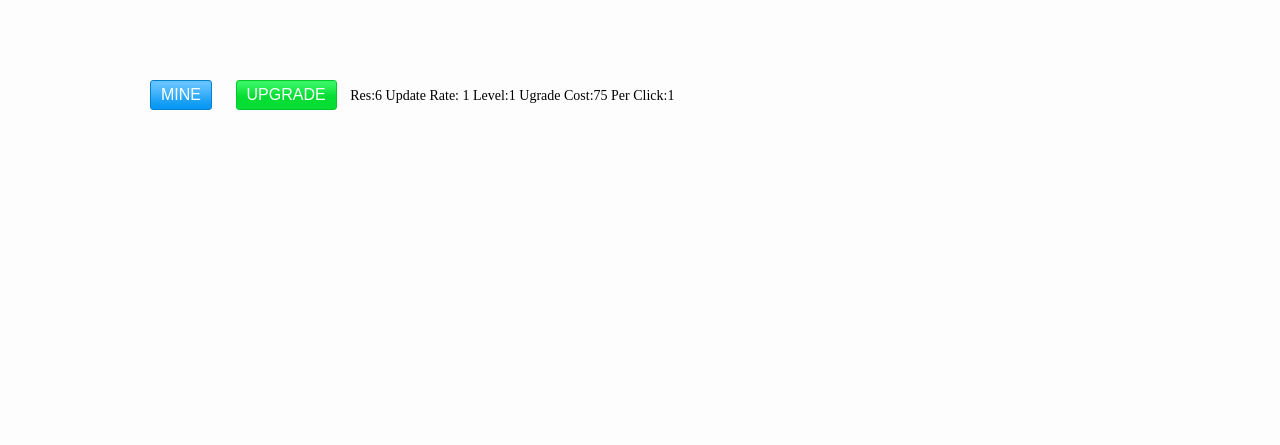
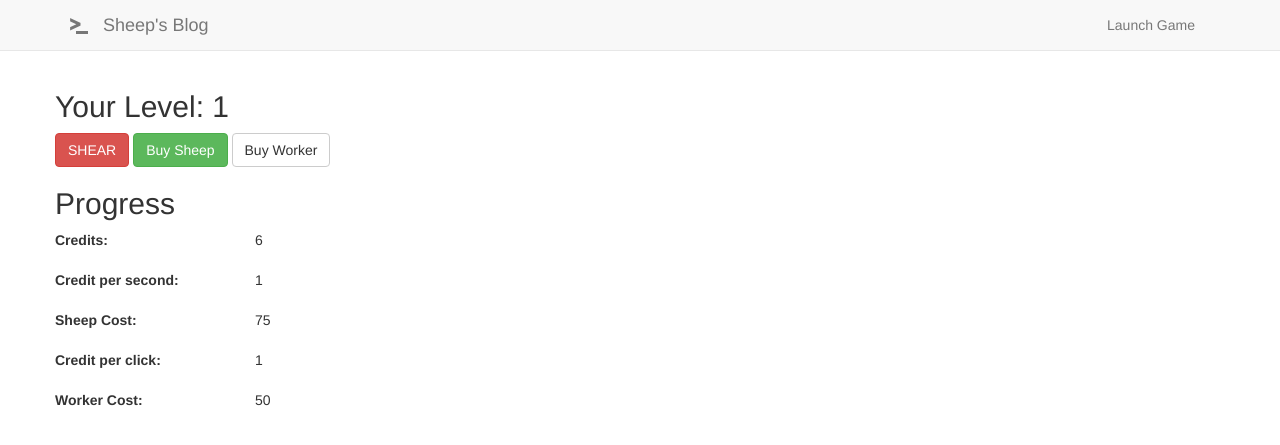
Before and after one commit to edisontrent1337/SheepClickerDev, a Django app: page /sheep/ in a window 1280 px wide. Shown: the top 445 px of the page. Run offline with Django 3.2, Linux system fonts and the light colour scheme; some libraries are stand-ins or nearby versions.

Commit message:
add: players can upgrade sheeps and get workers

```diff
--- a/templates/home.html
+++ b/templates/home.html
@@ -1,43 +1,41 @@
-<!DOCTYPE html>
-<html>
+{% extends 'base.html' %}
 
-<head>
-    <meta charset="UTF-8">
-    <title>Testing Django</title>
-    <meta name="description" content="">
-    <meta name="edisontrent1337" content="">
-    <meta name="keywords" content="">
+{% block title %} Sheep's Blog {% endblock %}
 
-    {% load staticfiles %}
-    <link href="{% static 'css/style.css' %}" type="text/css" rel="stylesheet">
-    <link href='https://fonts.googleapis.com/css?family=Lato' rel='stylesheet' type='text/css'>
-    <link href='https://fonts.googleapis.com/css?family=Open+Sans+Condensed:300,700' rel='stylesheet' type='text/css'>
-    <link href='https://fonts.googleapis.com/css?family=Roboto+Condensed:400,700italic' rel='stylesheet' type='text/css'>
-
-    <script src="http://ajax.googleapis.com/ajax/libs/jquery/1.10.2/jquery.min.js"></script>
-
-</head>
-
-
-<div id="header">
-
+{% block content %}
+<div class="container">
+  <div class="row form-horizontal">
+    <h2>Your Level: <span id="level"></span></h2>
+    <input type="button" class="btn btn-danger" id="mine" value="SHEAR"/>
+    <input type="button" class="btn btn-success" id="upgrade" value="Buy Sheep"/>
+    <input type="button" class="btn btn-default" id="upg-worker" value="Buy Worker"/>
   </div>
-<div id="content">
-    {% load staticfiles %}
-   <!-- <img src="{% static 'img/blue_tiled_cube.png' %}" alt="wtf"/>
-
-    <input type="button" class="button" value="Increase Income"/>-->
-
-
-
-    <input type="button" class="button_blue" id="mine" value="MINE"/>
-    <input type="button" class="button_green" id="upgrade" value="UPGRADE"/>
-
-    <span>Res:</span><span id="res">0</span></span>
-    <span>Update Rate:</span> <span id="upd">0.02</span></span>
-    <span>Level:</span><span id="level">1</span>
-    <span>Ugrade Cost:</span><span id="cost">75</span>
-    <span>Per Click:</span><span id="perClick">1</span>
+  <div class="row">
+    <h2>Progress</h2>
+    <div class="form-horizontal">
+      <div class="form-group">
+        <label for="res" class="col-xs-2">Credits:</label>
+        <span class="col-xs-4" id="res">0000</span>
+      </div>
+      <div class="form-group">
+        <label for="upd" class="col-xs-2">Credit per second:</label>
+        <span class="col-xs-4" id="upd">0000</span></span>
+      </div>
+      <div class="form-group">
+        <label for="cost" class="col-xs-2">Sheep Cost:</label>
+        <span class="col-xs-4" id="cost">75</span>
+      </div>
+      <div class="form-group">
+        <label for="perClick" class="col-xs-2">Credit per click:</label>
+        <span class="col-xs-4" id="perClick">1</span>
+      </div>
+      <div class="form-group">
+        <label for="upg-worker" class="col-xs-2">Worker Cost:</label>
+        <span class="col-xs-4" id="upgWorker">50</span>
+      </div>
+    </div>
+  </div>
+</div>
 
 
 
@@ -48,6 +46,7 @@
     var rate = 1; // amount added to players credit per second
     var level = 1; // current player level. increased by upgrade
     var upgradeCost = 75; // score needed to rise level
+    var workerCost = 50; // score needed to buy more workers
     var baseCost = 50;
 
 
@@ -63,6 +62,7 @@
       $('#level').html(level);
       $('#cost').html(upgradeCost);
       $('#perClick').html(perClick);
+      $('#upgWorker').html(workerCost);
     }
 
     /** Update the Data in the model */
@@ -77,7 +77,7 @@
 
       // TODO make '100' variable
       if (credit % 100 == 0) {
-            unlockAchievement();
+        //unlockAchievement();
       }
     }
 
@@ -108,10 +108,16 @@
        }
     });
 
+    $('#upg-worker').click(function() {
+      if (credit > workerCost) {
+        perClick += 1;
+        addCredit(-workerCost);
+        workerCost = Math.round(workerCost * 1.5 + level);
+
+        updateView();
+      }
+    })
+
 </script>
 
-</div>
-<div id="footer"></div>
-
-</body>
-</html>
+{% endblock %}
```
Lines whose indentation alone changed are shown as unchanged.
